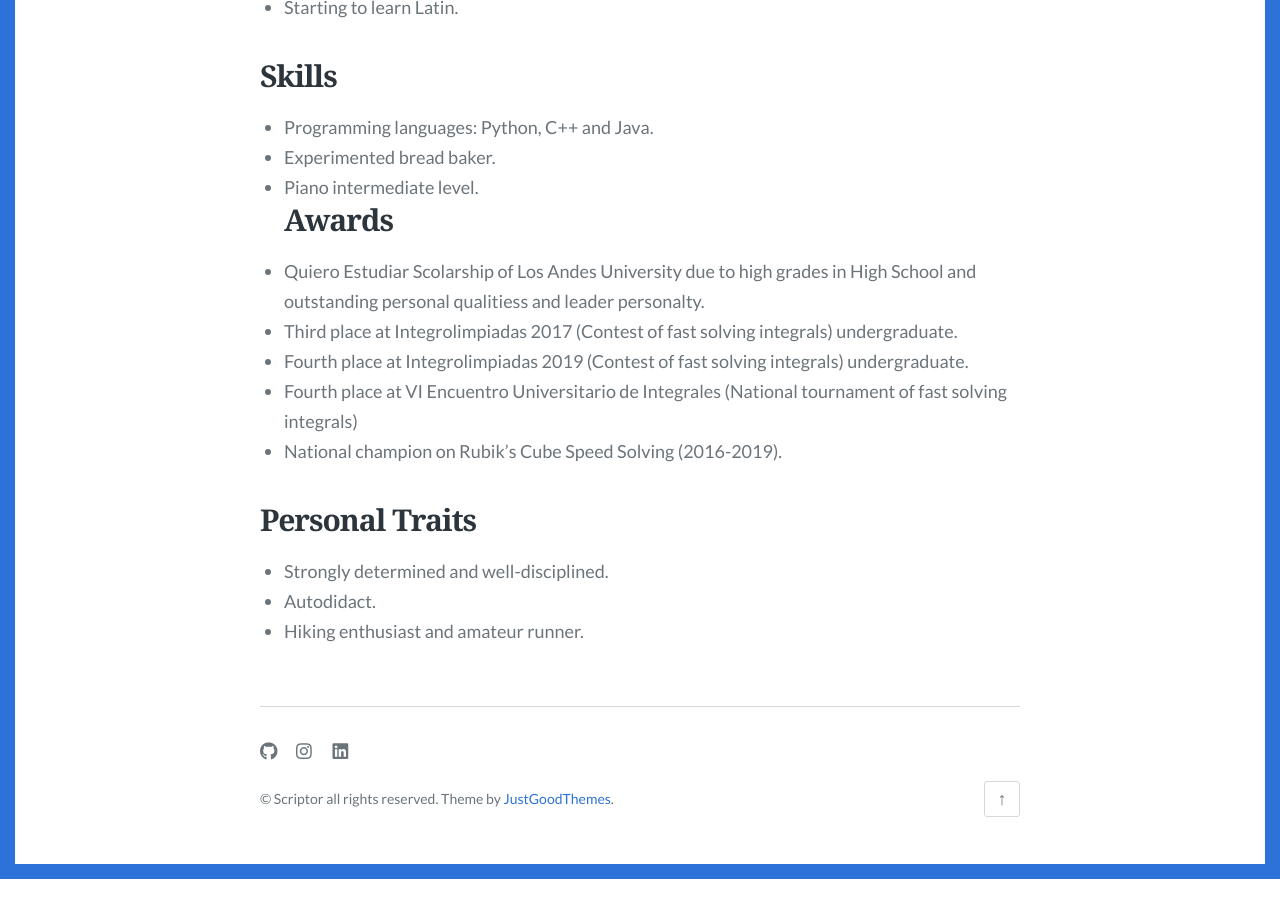
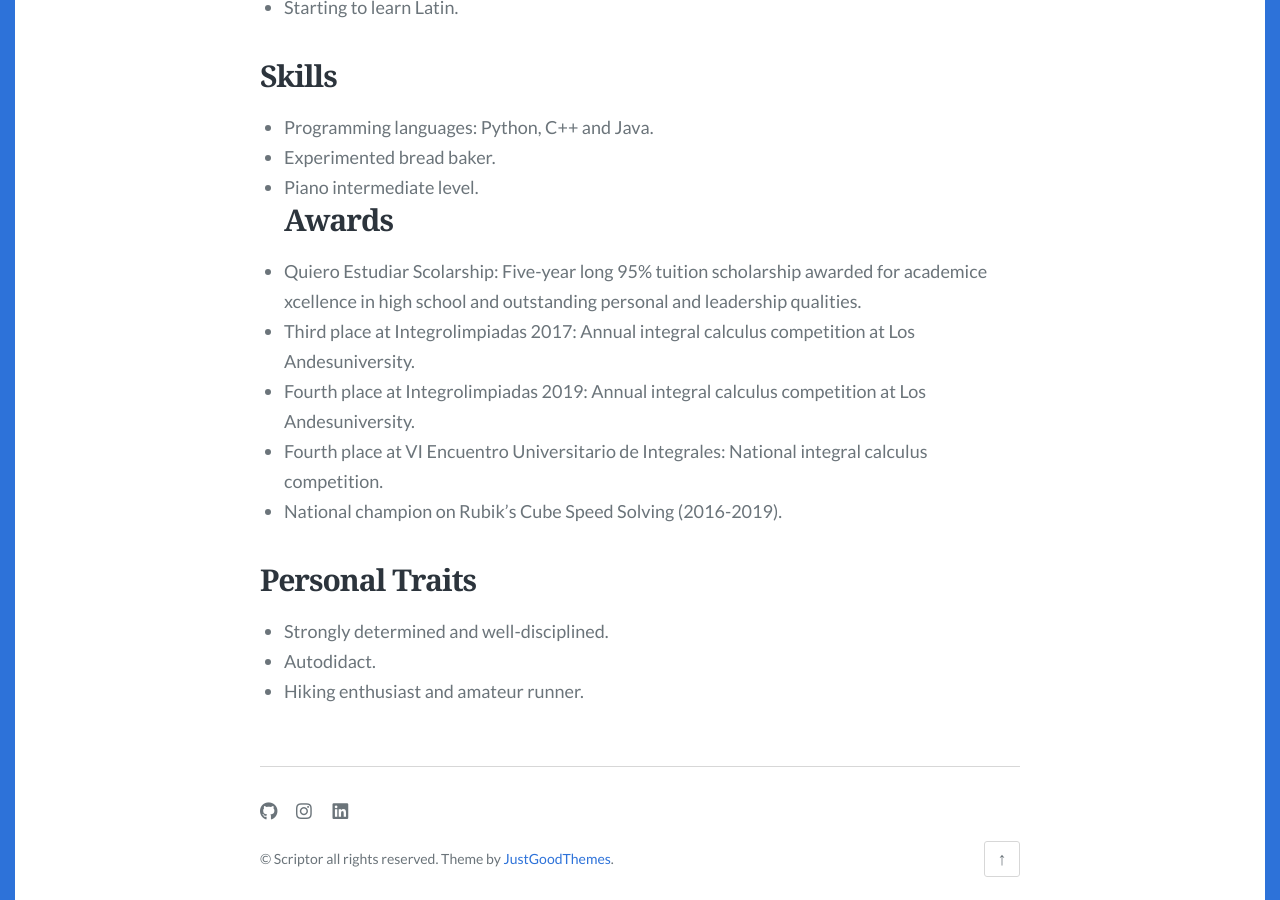
Before and after one commit to rafaf991/rafaf991.github.io, a Jekyll site: the page built from style-guide.md, in a window 1280 px wide and 900 px high, scrolled down 4628 px. Built offline with Jekyll 4.4.1, drawn with Linux system fonts in a browser that asks for light colours; some web fonts are replaced; before the commit the page ends 5507 px from its top, so only the background shows below that.

Commit message:
new changes

```diff
--- a/style-guide.md
+++ b/style-guide.md
@@ -147,10 +147,10 @@ Basic info:
 - Experimented bread baker.
 - Piano intermediate level.
 ## Awards
-+ Quiero Estudiar Scolarship of Los Andes University due to high grades in High School and outstanding personal qualitiess and leader personalty.
-+ Third place at Integrolimpiadas 2017 (Contest of fast solving integrals) undergraduate.
-+ Fourth place at Integrolimpiadas 2019 (Contest of fast solving integrals) undergraduate.
-+ Fourth place at VI Encuentro Universitario de Integrales (National tournament of fast solving integrals)
++ Quiero Estudiar Scolarship: Five-year long 95% tuition scholarship awarded for academice xcellence in high school and outstanding personal and leadership qualities.
++ Third place at Integrolimpiadas 2017: Annual integral calculus competition at Los Andesuniversity.
++ Fourth place at Integrolimpiadas 2019: Annual integral calculus competition at Los Andesuniversity.
++ Fourth place at VI Encuentro Universitario de Integrales: National integral calculus competition.
 + National champion on Rubik's Cube Speed Solving (2016-2019).
 
 ## Personal Traits
```
